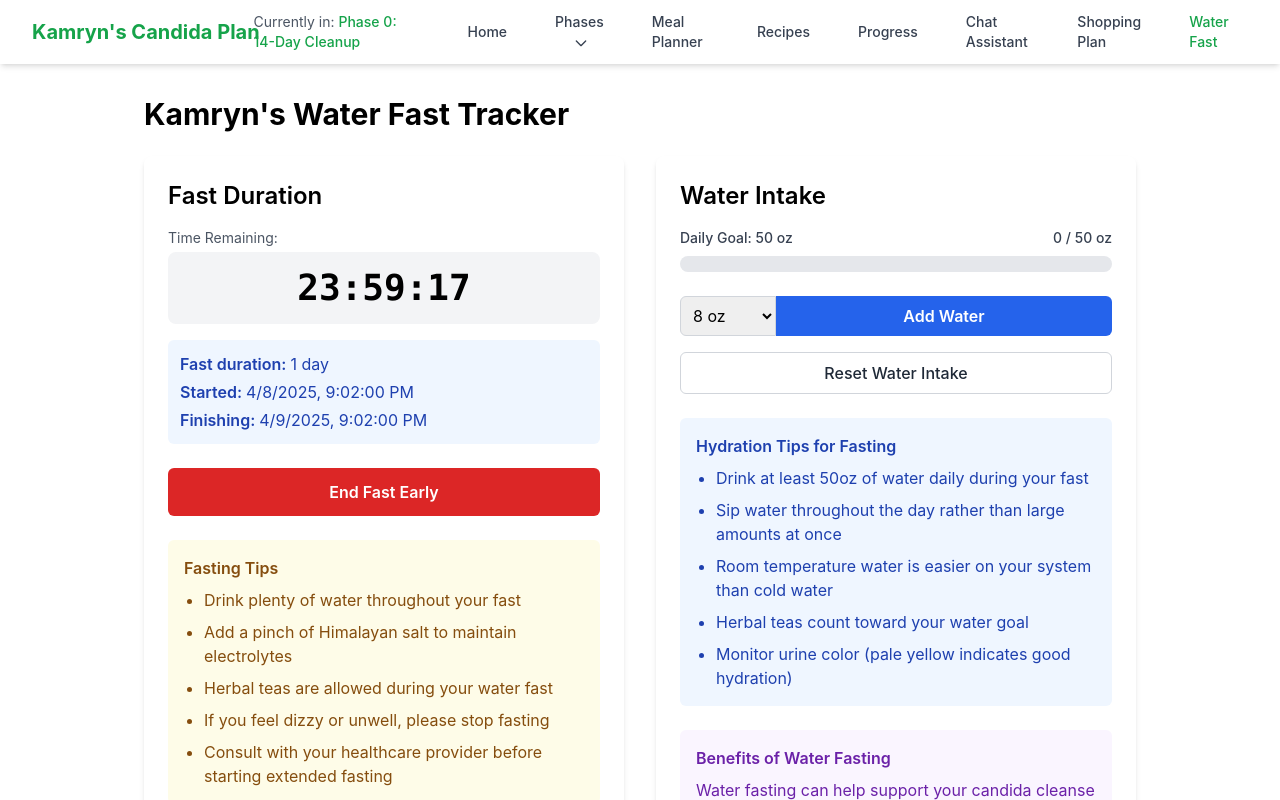
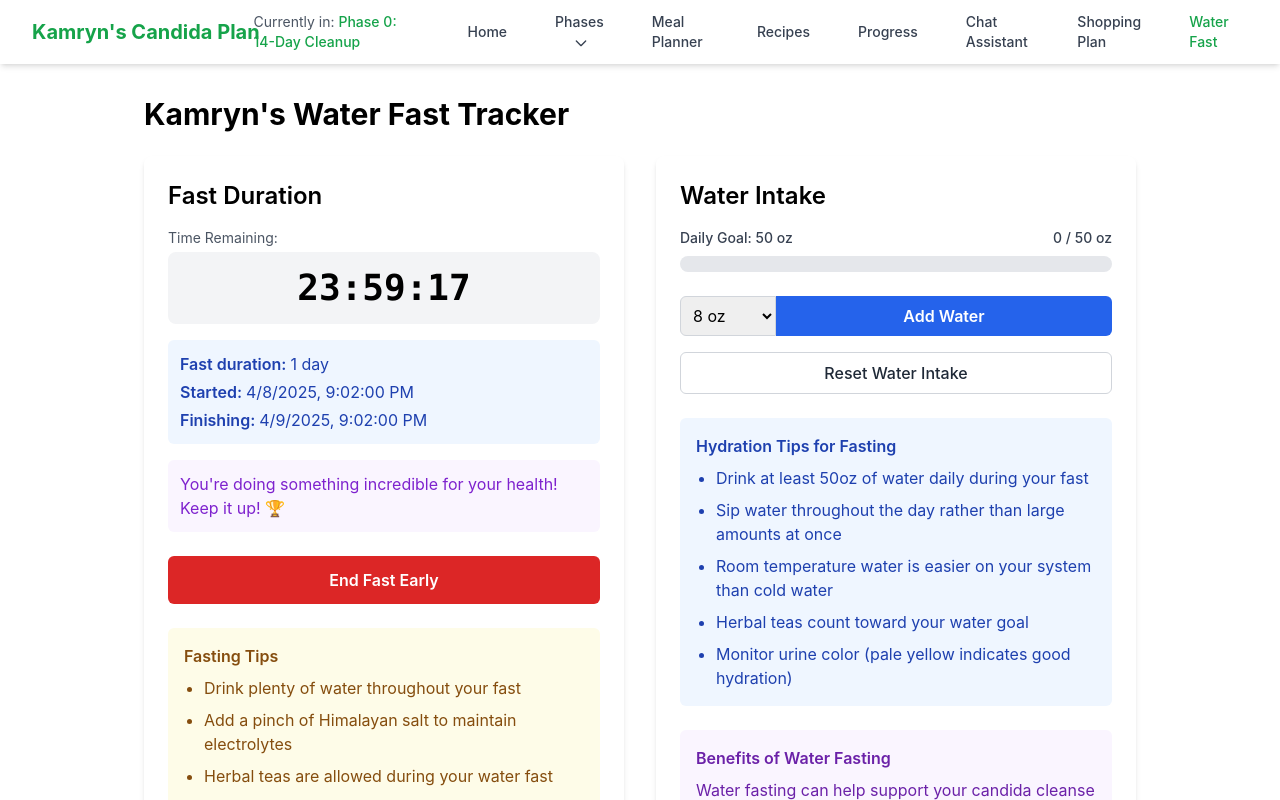
Before and after one commit to CarsonLoukusa/kamryns-candida-plan, a React (Create React App) app: page /water-fast in a window 1280 px wide. Both pictures are taken after a click on the button "Start Fast". Shown: the top 800 px of the page. Built offline with nearby package versions, Linux system fonts and the light colour scheme.

Commit message:
Add motivational messages for fasting too

```diff
--- a/src/pages/WaterFast.js
+++ b/src/pages/WaterFast.js
@@ -12,10 +12,12 @@ const WaterFast = () => {
   const [isFasting, setIsFasting] = useState(false);
   const [motivationMessage, setMotivationMessage] = useState('');
   const [showMotivation, setShowMotivation] = useState(false);
+  const [fastMessage, setFastMessage] = useState('');
+  const [showFastMessage, setShowFastMessage] = useState(false);
 
   const WATER_GOAL = 50; // Kamryn's daily water goal in ounces
 
-  // Motivation messages array
+  // Motivation messages array for water intake
   const motivationMessages = [
     "Great job, Kamryn! Keep hydrating! 💧",
     "You're doing amazing! Every ounce counts! 💪",
@@ -27,6 +29,20 @@ const WaterFast = () => {
     "You're making Carson proud with your dedication! 🎉",
     "Staying hydrated will help you feel your best! Keep going! 💙",
     "That's the way to do it! Your body loves this water! 💯"
+  ];
+
+  // Motivation messages array for fasting
+  const fastMotivationMessages = [
+    "You've got this, Kamryn! Your fast has begun! 🎯",
+    "Your healing journey continues with each hour of fasting! 💪",
+    "Be proud of yourself! This fast is helping your body heal! ✨",
+    "Your determination is inspiring! Keep going strong! 🔥",
+    "Every minute of fasting is helping fight candida! 🦠",
+    "Your body is thanking you for this reset! You're amazing! 🌟",
+    "Carson is so proud of your commitment to healing! 💕",
+    "Trust the process! Your body knows how to heal! 🧘‍♀️",
+    "You're doing something incredible for your health! Keep it up! 🏆",
+    "This temporary challenge brings lasting health benefits! You can do it! 🌱"
   ];
 
   // Set default custom start time to current date/time if not already fasting
@@ -95,6 +111,20 @@ const WaterFast = () => {
     };
   }, [showMotivation]);
 
+  // Auto-hide fast motivation message after 8 seconds
+  useEffect(() => {
+    let timer;
+    if (showFastMessage) {
+      timer = setTimeout(() => {
+        setShowFastMessage(false);
+      }, 8000);
+    }
+
+    return () => {
+      if (timer) clearTimeout(timer);
+    };
+  }, [showFastMessage]);
+
   // Save to localStorage when values change
   useEffect(() => {
     if (isFasting) {
@@ -124,6 +154,11 @@ const WaterFast = () => {
     setIsFasting(true);
     localStorage.setItem('fastStartTime', startTime);
     localStorage.setItem('isFasting', 'true');
+
+    // Show random fast motivation message
+    const randomIndex = Math.floor(Math.random() * fastMotivationMessages.length);
+    setFastMessage(fastMotivationMessages[randomIndex]);
+    setShowFastMessage(true);
   };
 
   // End current fast
@@ -265,6 +300,13 @@ const WaterFast = () => {
                     {new Date(fastStartTime + (fastDuration * 60 * 60 * 1000)).toLocaleString()}
                   </p>
                 </div>
+
+                {/* Fast motivation message */}
+                {showFastMessage && (
+                  <div className="mt-4 p-3 bg-purple-50 text-purple-700 rounded-md animate-fade-in-out transition-all">
+                    {fastMessage}
+                  </div>
+                )}
               </div>
 
               <button
```
